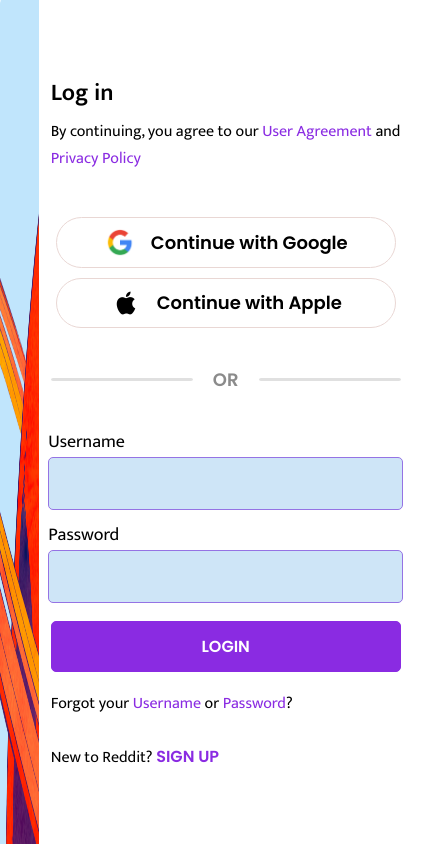
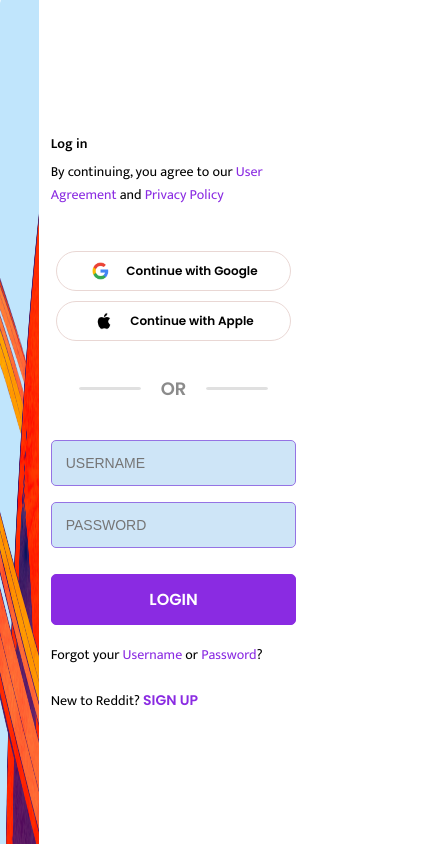
Before and after one commit to Abheelash-Mishra/Reddit-Login-Page-Clone, a plain HTML site: page index.html in a window 390 px wide. Shown: the whole page, 441 px wide, since content can reach past the window. Drawn offline with Linux system fonts and the light colour scheme.

Commit message:
Made it responsive

```diff
--- a/index.html
+++ b/index.html
@@ -15,11 +15,11 @@
         <div class="main_container">
             <button class="ContinueButtons">
                 <img src="./assets/google.png" alt="Google Logo">
-                Continue with Google
+                <span class="CntText">Continue with Google</span>
             </button>
             <button class="ContinueButtons">
                 <img src="./assets/apple.png" alt="Apple Logo">
-                Continue with Apple
+                <span class="CntText">Continue with Apple</span>
             </button>
             <br>
             <div class="divider">
@@ -28,12 +28,10 @@
             <br>
             <form class="main_form">
                 <label>
-                    <p>Username</p>
-                    <input type="text" name="username" id="username" required>
+                    <input type="text" placeholder="USERNAME" name="username" id="username" size="50" required>
                 </label>
                 <label>
-                    <p id="pwLabel">Password</p>
-                    <input type="text" name="username" id="username" required>
+                    <input type="text" placeholder="PASSWORD" name="username" id="username" size="50" required>
                 </label>
             </form>
             <button id="login">LOGIN</button>
--- a/styles.css
+++ b/styles.css
@@ -18,7 +18,6 @@ body{
     font-weight: 400;
     /* font-family: 'Open Sans', sans-serif; */
     background-color: #ffffff;
-
     background-image: url(./assets/bg.png);
     height: 100vh;
     background-repeat: no-repeat;
@@ -97,27 +96,6 @@ img {
     font-weight: bold;
 }
 
-/* #separator {
-    display: flex;
-    align-items: center;
-    text-align: center;
-
-}
-
-#separator::before, #separator::after {
-    content: '';
-    flex: 1;
-    border-bottom: 1px solid gray;
-}
-
-#separator:not(:empty)::before {
-    margin-right: 0.5em;
-}
-
-#separator:not(:empty)::after {
-    margin-left: 0.5em;
-} */
-
 label > p {
     font-size: 18px;
 }
@@ -127,11 +105,12 @@ label > p {
 }
 
 input {
-
-    padding: 18px 88px;
+    width: 100%;
+    padding: 18px;
     border: 1px solid rgb(149, 115, 228);
     border-radius: 5px;
     background-color: #cee5f7;
+    margin: 10px 0;
 }
 
 #login {
@@ -154,3 +133,41 @@ input {
     font-weight: 600;
     font-style: bold;
 }
+
+@media (max-width: 440px){
+    * {
+        font-size: 14px;
+
+    }
+
+    body {
+        width: 70%;
+    }
+
+    .main_container {
+        width: 90%;
+    }
+
+    .ContinueButtons {
+        font-size: 14px;
+    }
+
+    .CntText {
+        font-size: 12px;
+    }
+
+    .divider::before,
+    .divider::after {
+        padding: 0 30px;
+    }
+
+    input {
+        width: 100%;
+        padding: 14px;
+        margin: 8px 0;
+    }
+
+    #login {
+        font-size: 16px;
+    }
+}
```
